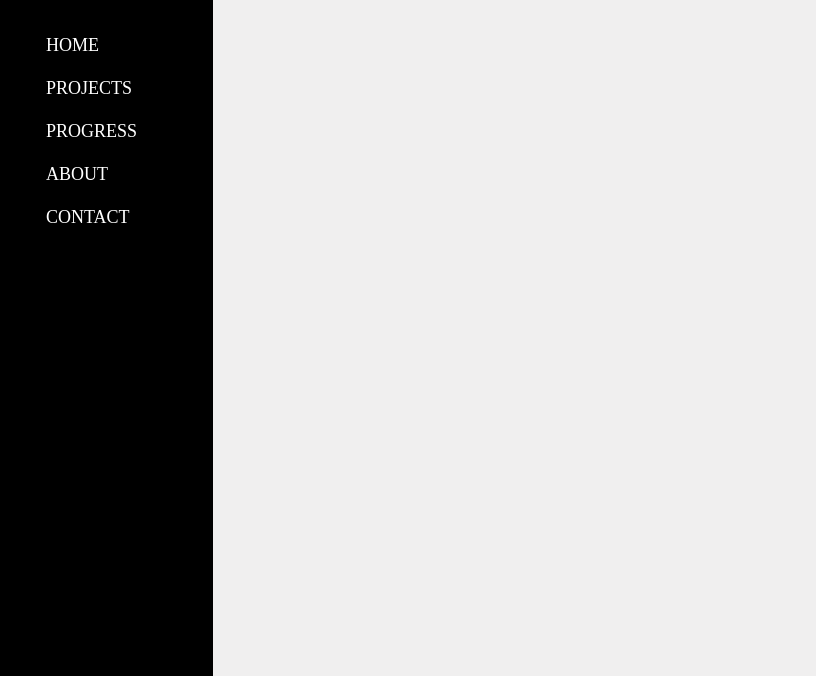
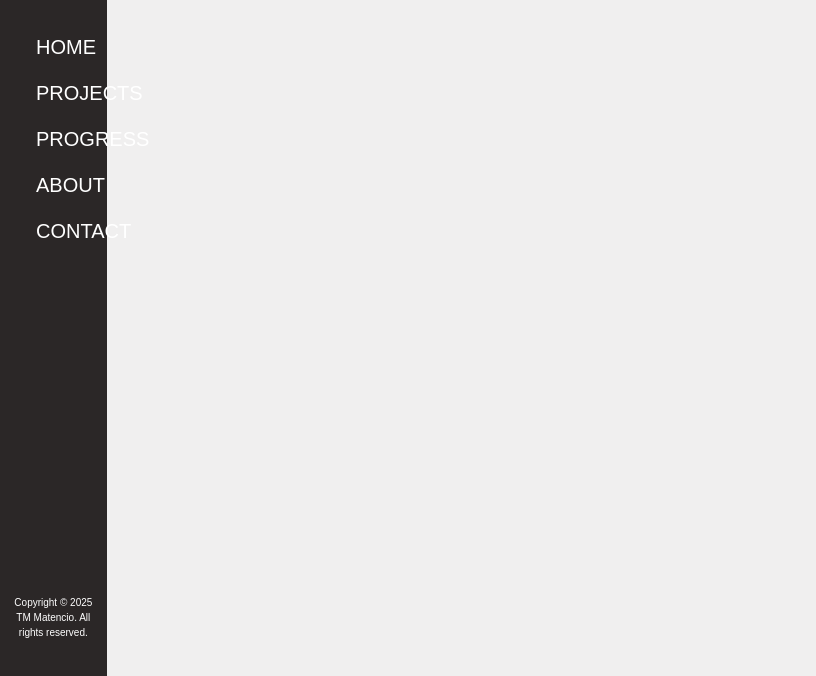
Before and after one commit to TrisMatt20/tmmatencio.github.io, a plain HTML site: page index.html in a window 1280 px wide. Shown: the part 124-800 px from the top of the page, without its empty margins (0-816 px from the left). Drawn offline with nearby package versions, Linux system fonts and the light colour scheme; a web font is replaced by a local one.

Commit message:
added footer

```diff
--- a/assets/css/style.css
+++ b/assets/css/style.css
@@ -1,21 +1,25 @@
 :root {
     --bg-color: #f0efef;
-    --black: black;
+    --black: rgb(43, 39, 39);
     --font-color: white;
+    --font: 'Gentium Book Plus', sans-serif;
 }
 
-@import url('https://fonts.cdnfonts.com/css/margesh');
+@import url('https://fonts.cdnfonts.com/css/gentium-book-plus');
 
 body {
     scroll-behavior: smooth;
     background-color: var(--bg-color);
 }
 
-.col-2 {
+.col-1 {
     background-color: var(--black);
     color: white;
-    min-height: 100vh;
+    min-height: 100vh; /* Full height */
     padding: 10px;
+    display: flex;
+    flex-direction: column;
+
 }
 
 .logo {
@@ -27,21 +31,28 @@ body {
 .logo img {
     margin-top: 20px;
     width: 80px;
-    margin-left: 50px;
+    margin-left: 20px;
 }
 
 .navtab {
     text-align: left;
     margin-top: 40px;
-    margin-left: 20px;
+    margin-left: 10px;
 }
 
-.home, .about, .projects, .pr, .contact {
-    font-family: 'margesh';
+.home,
+.about,
+.projects,
+.pr,
+.contact {
+    font-family: var(--font);
     font-weight: normal;
     text-decoration: none;
     color: var(--font-color);
-    font-size: 18px;
+    font-size: 20px;
+    font-weight: 400;
+    line-height: 30px;
+    text-transform: uppercase;
     position: relative;
     display: inline-block;
     transition: font-weight 0.3s ease-in-out, color 0.3s ease-in-out;
@@ -82,3 +93,12 @@ body {
 .contact:hover::before {
     width: 100%;
 }
+
+.footer {
+    margin-top: auto;
+    text-align: center;
+    font-size: 10px;
+    color: white;
+    padding-bottom: 10px;
+    font-family: var(--font);
+}
--- a/index.html
+++ b/index.html
@@ -7,14 +7,14 @@
     <title>TM's Portfolio</title>
     <link href="https://cdn.jsdelivr.net/npm/bootstrap@5.3.3/dist/css/bootstrap.min.css" rel="stylesheet"
         integrity="sha384-QWTKZyjpPEjISv5WaRU9OFeRpok6YctnYmDr5pNlyT2bRjXh0JMhjY6hW+ALEwIH" crossorigin="anonymous">
+        <link href="https://fonts.cdnfonts.com/css/gentium-book-plus" rel="stylesheet">
     <link rel="stylesheet" href="assets/css/style.css">
-
 </head>
 
 <body>
     <div class="container-fluid">
         <div class="row">
-            <div class="col-2">
+            <div class="col-1">
                 <div class="logo">
                     <img src="assets/img/tmLogo.png" alt="TM">
                 </div>
@@ -35,8 +35,12 @@
                         <a class="contact nav-link" href="#">CONTACT</a>
                     </li>
                 </ul>
+
+                <footer class="footer">
+                    <p>Copyright © 2025 TM Matencio. All rights reserved.</p>
+                </footer>
             </div>
-            <div class="col-10 text-center">
+            <div class="col-11 text-center">
                 <div class="">Hello!</div>
             </div>
         </div>
```
